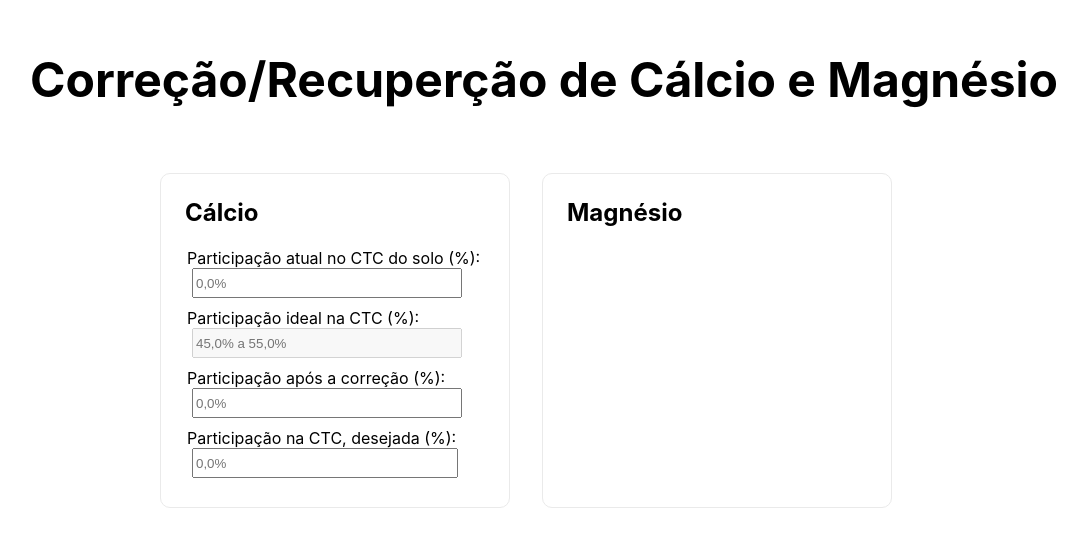
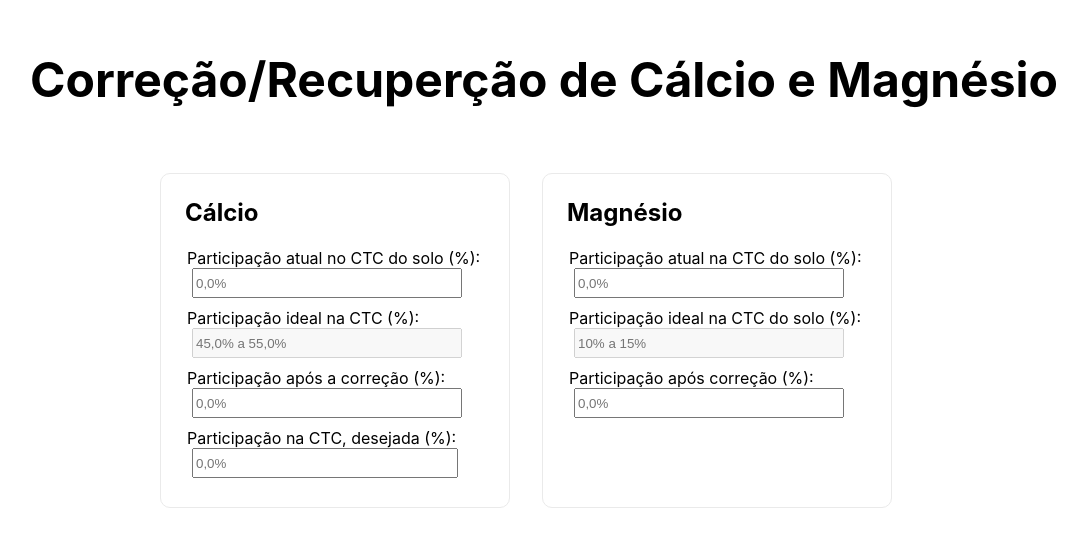
Before and after one commit to MatheusPSantos/sa-soilcorrection-interface, a Next.js app: page /Calcio_Magnesio in a window 1280 px wide. Shown: the part 112-658 px from the top of the page, without its empty margins (96-1183 px from the left). Built offline with nearby package versions, Linux system fonts and the light colour scheme.

Commit message:
finalziado card para o magnésio

```diff
--- a/pages/Calcio_Magnesio/index.js
+++ b/pages/Calcio_Magnesio/index.js
@@ -86,8 +86,41 @@ export default function CalcioMagnesio() {
             </div> */}
           </div>
         </Card>
+
         <Card className="w-350">
           <h2>Magnésio</h2>
+          <div className="col w-full">
+            <InputField className="w-full">
+              <label>Participação atual na CTC do solo (%):</label>
+              <Input
+                type="text"
+                placeholder="0,0%"
+                name=""
+                id=""
+              />
+            </InputField>
+
+            <InputField className="w-full">
+              <label>Participação ideal na CTC do solo (%):</label>
+              <Input
+                type="text"
+                placeholder="10% a 15%"
+                name=""
+                id=""
+                disabled
+              />
+            </InputField>
+
+            <InputField className="w-full">
+              <label>Participação após correção (%):</label>
+              <Input
+                type="text"
+                placeholder="0,0%"
+                name=""
+                id=""
+              />
+            </InputField>
+          </div>
         </Card>
       </section>
     </main>
```
